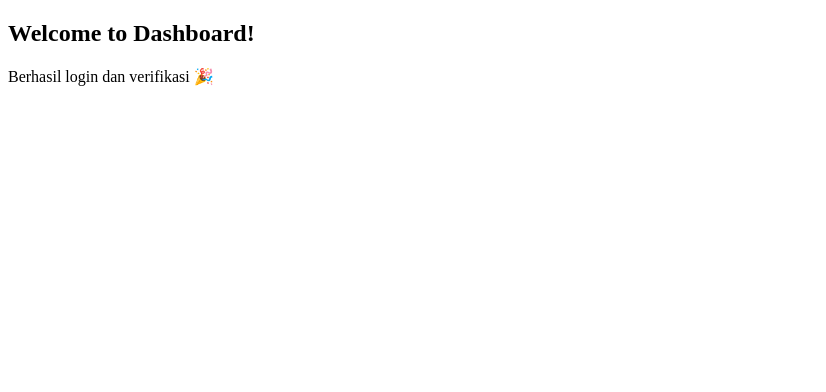
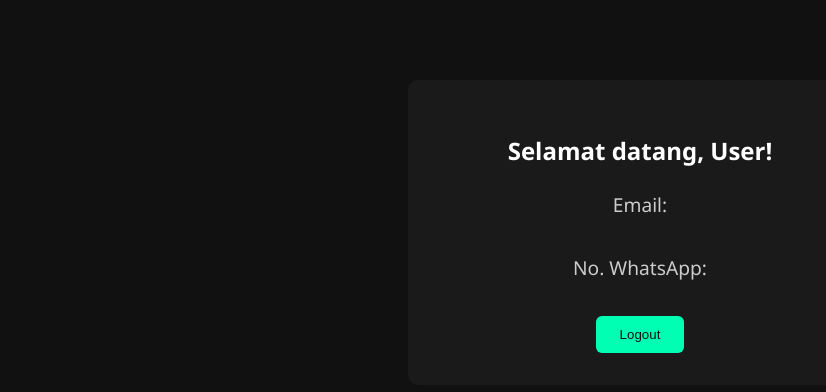
Before and after one commit to https2025/REGISTER, a plain HTML site: page dashboard.html in a window 1280 px wide. Shown: the whole page, without its empty margins (0-826 px from the left). Drawn offline with Linux system fonts and the light colour scheme; no server answers.

Commit message:
Update dashboard.html

```diff
--- a/dashboard.html
+++ b/dashboard.html
@@ -1,11 +1,17 @@
 <!DOCTYPE html>
-<html>
+<html lang="id">
 <head>
-  <meta charset="UTF-8">
-  <title>Dashboard</title>
+  <meta charset="UTF-8" />
+  <title>Dashboard - BotinAja</title>
+  <link rel="stylesheet" href="style.css" />
+  <script type="module" src="js/dashboard.js" defer></script>
 </head>
 <body>
-  <h2>Welcome to Dashboard!</h2>
-  <p>Berhasil login dan verifikasi 🎉</p>
+  <div class="auth-container">
+    <h2>Selamat datang, <span id="username">User</span>!</h2>
+    <p>Email: <span id="useremail"></span></p>
+    <p>No. WhatsApp: <span id="userphone"></span></p>
+    <button id="logoutBtn">Logout</button>
+  </div>
 </body>
 </html>
```
